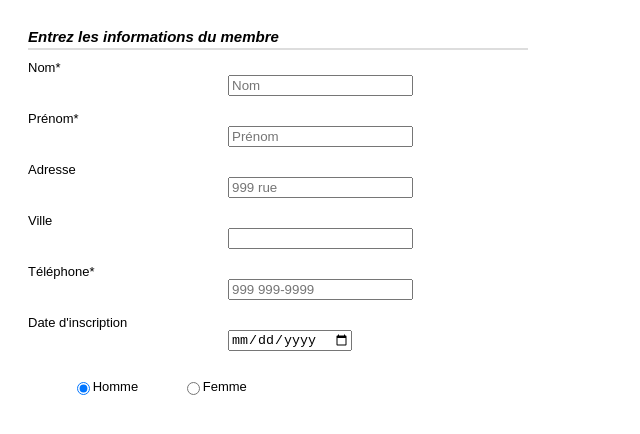
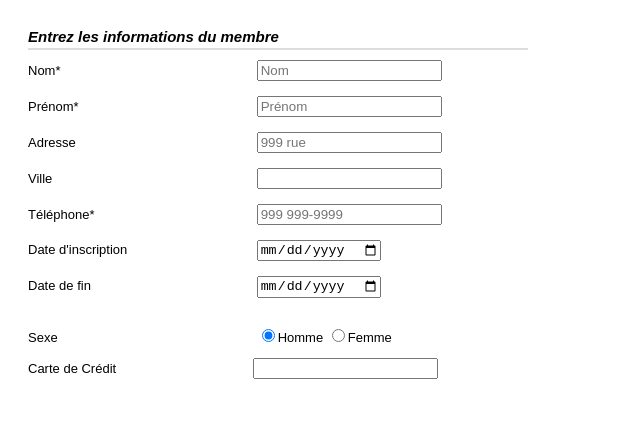
Before and after one commit to marcogagne2/introWeb, a plain HTML site: page Exercises/Exercice6/index.htm in a window 1280 px wide. Shown: the whole page, without its empty margins (0-640 px from the left). Drawn offline with Linux system fonts and the light colour scheme.

Commit message:
exercise 6 part 1 en cours

```diff
--- a/Exercises/Exercice6/CSS/Style.css
+++ b/Exercises/Exercice6/CSS/Style.css
@@ -13,15 +13,16 @@
 }
 label
 {
-    display:block;
+    display:inline-block;
+    width: 45%;
 }
 input
 {
-    margin-left: 40%;
+    display:inline-block;
+
 }
-p:first-of-type {
-    display: flex;
-    align-items: flex-start;
-    margin-bottom: 5px;
-    float:left
+
+#Carte\ de\ Crédit
+{
+    float:left;
 }
--- a/Exercises/Exercice6/index.htm
+++ b/Exercises/Exercice6/index.htm
@@ -23,15 +23,23 @@
 
 				<div>
 					<label>Téléphone*</label> <input type ="tel" name = TxtVille placeholder="999 999-9999" maxlength="12"><br><br>
-					<label>Date d'inscription</label> <input type ="Date" name = TxtVille placeholder="jj-ms-aaaa" maxlength="10"><br><br>
+					<label>Date d'inscription</label> <input type ="date" name = dtedebut placeholder="jj-ms-aaaa" maxlength="10"><br><br>
+                    <label>Date de fin</label> <input type ="Date" name = dtefin placeholder="jj-ms-aaaa" maxlength="10"><br><br>
+                    <div>
                     <p>
-                        <input type="radio" name="radGenre" value="masculin"
-                        id="m" checked>
-                        <label for="m">Homme</label>
-                        <input type="radio" name="radGenre" value="feminin"
-                        id="f">
-                        <label for="f">Femme</label>
+                        <label>Sexe</label>
+                        <input type="radio" name="radGenre" value="masculin" id="m" checked>Homme
+                        <input type="radio" name="radGenre" value="feminin"  id="f">Femme
                     </p>
+                    </div>
+                    <label>Carte de Crédit</label><input type="text" list="Carte de crédit" name="Carte de crédit">
+                    <datalist id="Carte de Crédit">
+                        <option value="Mastercard">Canada</option>
+                        <option value="Visa">France</option>
+                        <option value="Americain Express">Suisse</option>
+                        <label>Carte de crédit</label> <input type ="number" name = crtenom placeholder="9999 9999 9999 9999" maxlength="20"><br><br>
+                    </datalist>
+
 				</div>
 			</form>
 
```
